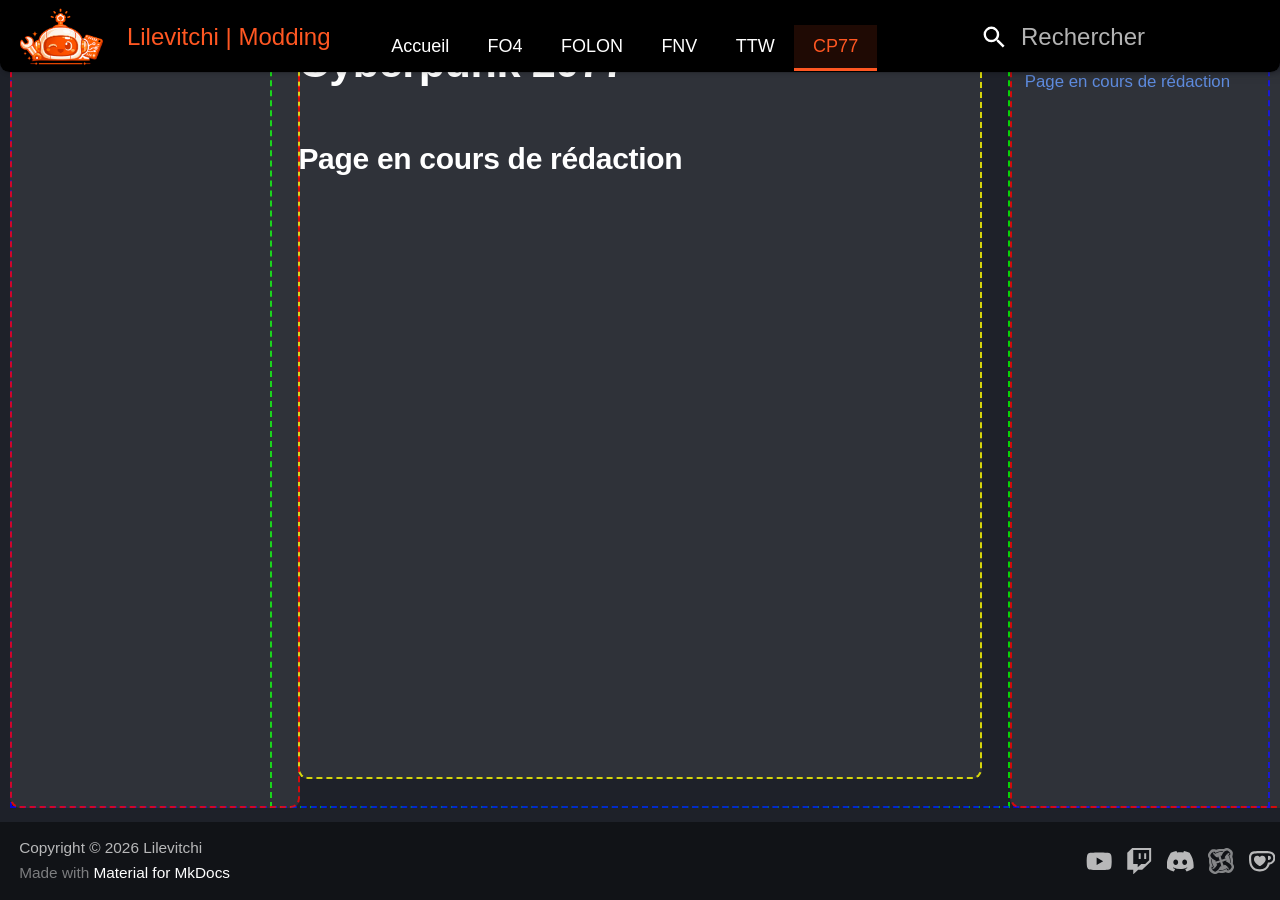
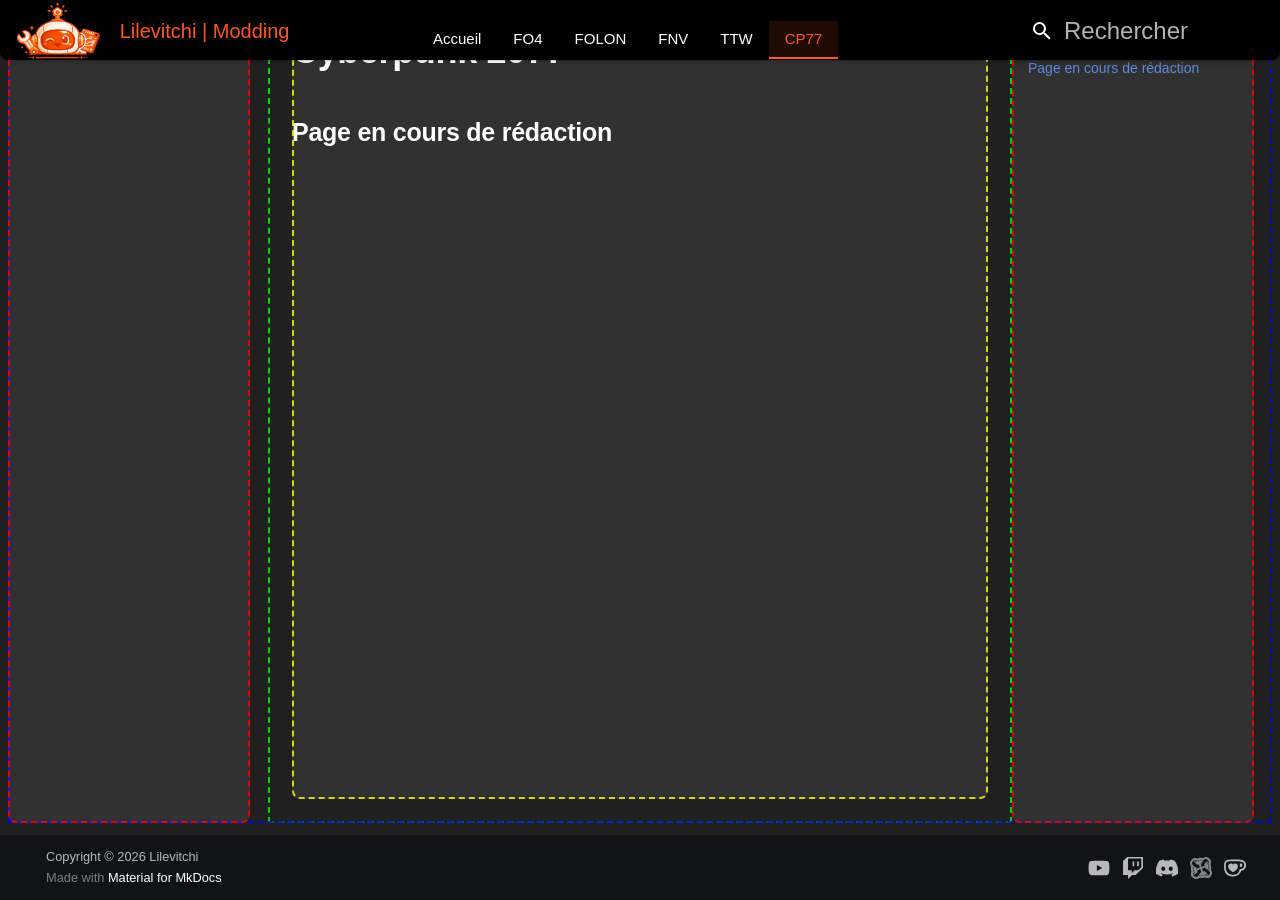
Before and after one commit to Lilevitchi/lilevitchi.github.io, an MkDocs documentation site: the page built from docs/cyberpunk/index.md, in a window 1280 px wide. Built offline with MkDocs 1.6.1 and Material for MkDocs 9.7.7, drawn with Linux system fonts in a browser that asks for light colours.

Commit message:
Update extra.css

```diff
--- a/docs/stylesheets/extra.css
+++ b/docs/stylesheets/extra.css
@@ -69,9 +69,9 @@
    TYPOGRAPHIE — BASE RESPONSIVE
    ==============================*/
 
-html,
 body {
   font-size: 24px !important;
+  background: rgb(32, 32, 32);
 }
 
 body, input, .md-header, .md-nav, .md-content, .md-footer {
@@ -238,14 +238,14 @@
 /* ==============================
    3. CONTENU & TYPOGRAPHIE (INDEX)
    ==============================*/
-/* Corrige le layout Material */
-[data-md-color-scheme] .md-sidebar__scrollwrap {
-  margin: 0 !important;
-  padding: 0;
-}
+
 /* --------------------------------------------------
    STRUCTURE GLOBALE DU CONTENU
    -------------------------------------------------- */
+/* marges globales */
+[data-md-color-scheme] .md-main {
+  padding: var(--space-xs) var(--space-xs) var(--space-xs);
+}
 
 /* Grid principal */
 [data-md-color-scheme] .md-main__inner {
@@ -259,11 +259,6 @@
 
   outline: 2px dashed rgba(0, 0, 255, 0.8); /* Bleu (Debug) */
   outline-offset: -2px;
-}
-
-/* marges globales */
-[data-md-color-scheme] .md-main {
-  padding: var(--space-xs) var(--space-xs) var(--space-xs);
 }
 
 [data-md-color-scheme] .md-content {
```
